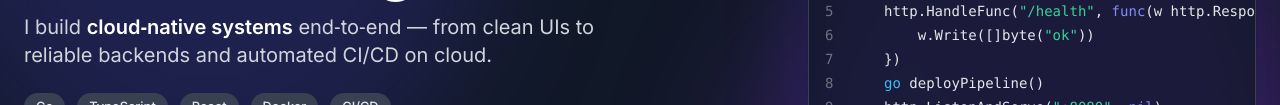
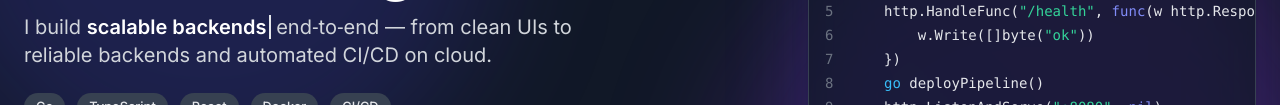
Before and after one commit to DobDub/Portfolio, a plain HTML site: page index.html in a window 1280 px wide. Shown: the part 348-453 px from the top of the page. Drawn offline with nearby package versions, Linux system fonts and the light colour scheme.

Commit message:
enhance rotating hero phrase with typewriter effect for improved user experience

```diff
--- a/index.html
+++ b/index.html
@@ -53,6 +53,16 @@
             border-radius: 50%;
             background-color: #374151;
             border: 4px solid #4F46E5;
+        }
+        /* Typewriter caret for rotating phrase */
+        #rotating-phrase.typewriter-caret {
+            border-right: 2px solid #E5E7EB;
+            padding-right: 2px;
+            white-space: nowrap;
+            animation: caret-blink 1s steps(1) infinite;
+        }
+        @keyframes caret-blink {
+            50% { border-color: transparent; }
         }
     </style>
 </head>
@@ -364,7 +374,7 @@
         // Render projects on page load
         document.addEventListener('DOMContentLoaded', renderProjects);
 
-        // Rotating hero phrase
+        // Type & backspace rotating hero phrase
         document.addEventListener('DOMContentLoaded', () => {
             const el = document.getElementById('rotating-phrase');
             if (!el) return;
@@ -375,15 +385,45 @@
                 'CI/CD pipelines',
                 'delightful UIs'
             ];
-            let i = 0;
-            setInterval(() => {
-                i = (i + 1) % phrases.length;
-                el.style.opacity = '0';
-                setTimeout(() => {
-                    el.textContent = phrases[i];
-                    el.style.opacity = '1';
-                }, 250);
-            }, 2200);
+            const typeSpeed = 70;   // ms per character when typing
+            const deleteSpeed = 45; // ms per character when deleting
+            const holdAfterType = 1100; // pause after a word is fully typed
+            const holdAfterDelete = 300; // pause before typing next word
+
+            let phraseIndex = 0;
+            let charIndex = 0;
+            let isDeleting = false;
+
+            el.classList.add('typewriter-caret');
+
+            function step() {
+                const current = phrases[phraseIndex];
+
+                if (!isDeleting) {
+                    // Typing
+                    charIndex = Math.min(charIndex + 1, current.length);
+                    el.textContent = current.slice(0, charIndex);
+                    if (charIndex === current.length) {
+                        isDeleting = true;
+                        return setTimeout(step, holdAfterType);
+                    }
+                    return setTimeout(step, typeSpeed);
+                } else {
+                    // Deleting
+                    charIndex = Math.max(charIndex - 1, 0);
+                    el.textContent = current.slice(0, charIndex);
+                    if (charIndex === 0) {
+                        isDeleting = false;
+                        phraseIndex = (phraseIndex + 1) % phrases.length;
+                        return setTimeout(step, holdAfterDelete);
+                    }
+                    return setTimeout(step, deleteSpeed);
+                }
+            }
+
+            // Start with clearing current content to type from scratch
+            el.textContent = '';
+            step();
         });
     </script>
 </body>
```
